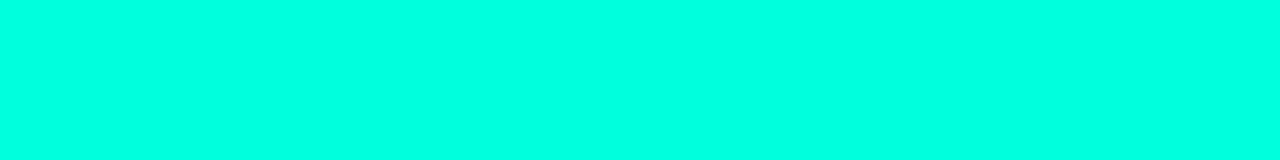
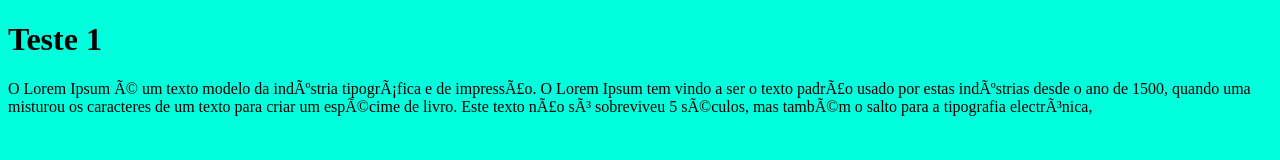
Before and after one commit to YasmimCassez/Aula-git, a plain HTML site: page index.html in a window 1280 px wide. Drawn offline with Linux system fonts and the light colour scheme.

Commit message:
Modificando html

```diff
--- a/index.html
+++ b/index.html
@@ -1,12 +1,18 @@
 <!DOCTYPE html>
 <html lang="en">
 <head>
-    <meta charset="UTF-8">
+    <meta charset="pt-br">
     <meta name="viewport" content="width=device-width, initial-scale=1.0">
-    <title>Document</title>
+    <title>Teste commit</title>
     <link rel="stylesheet" href="estilo.css">
 </head>
 <body>
+    <h1>Teste 1</h1>
+    <p>O Lorem Ipsum é um texto modelo da indústria tipográfica e de impressão.
+        O Lorem Ipsum tem vindo a ser o texto padrão usado por estas indústrias
+        desde o ano de 1500, quando uma misturou os caracteres de um texto para
+        criar um espécime de livro. Este texto não só sobreviveu 5 séculos, mas
+        também o salto para a tipografia electrónica,</p>
 
 </body>
 </html>
```
